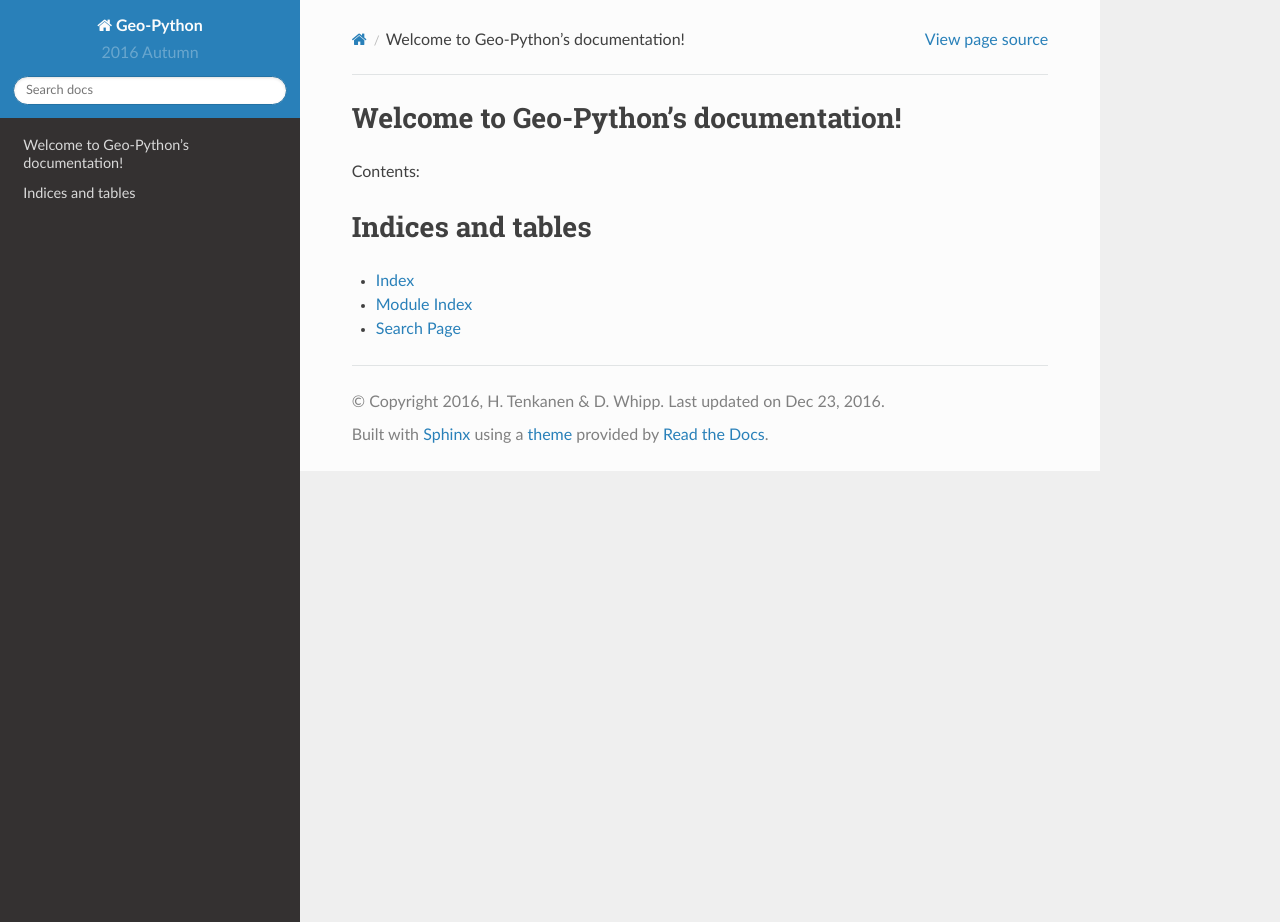
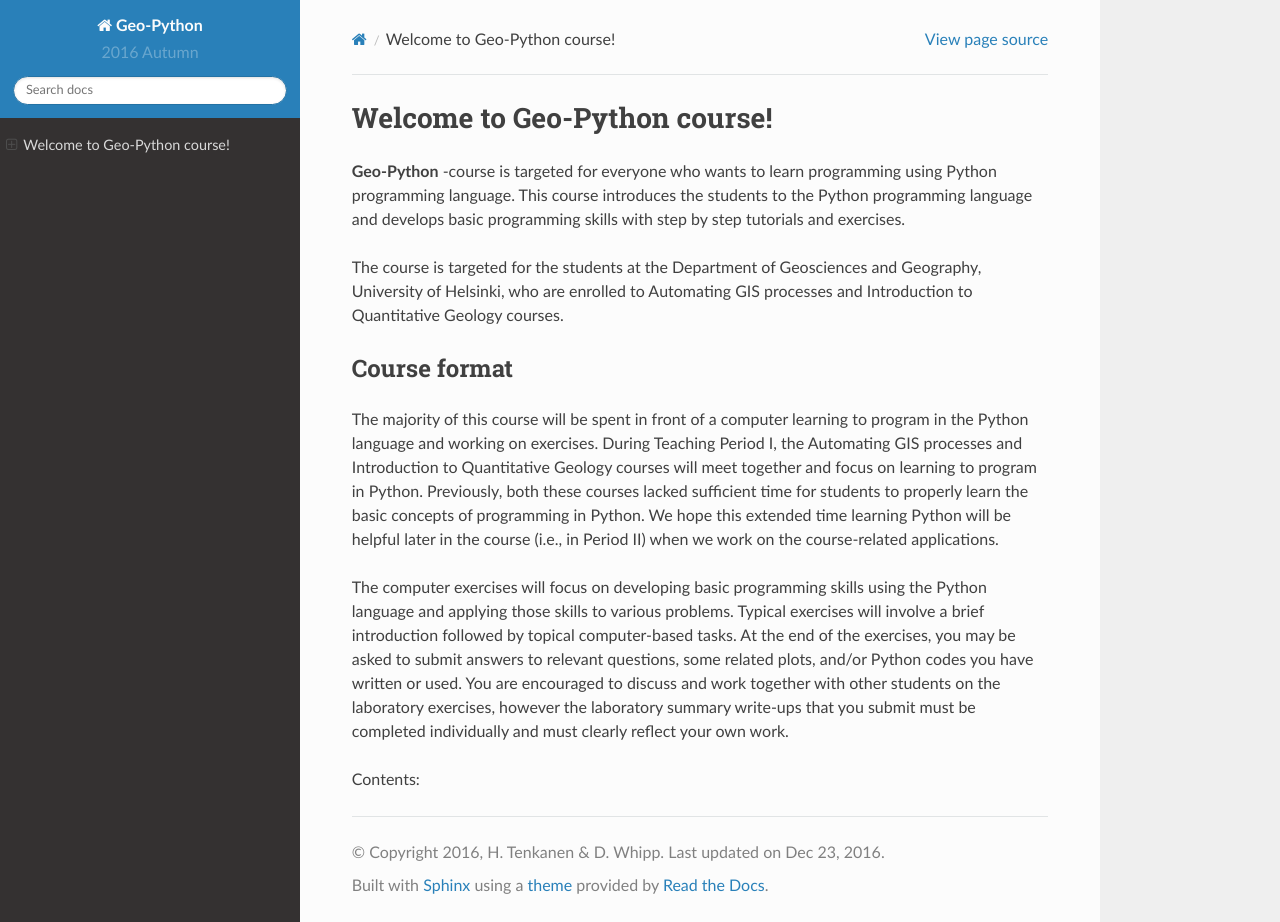
Before and after one commit to geo-python/2016, a Sphinx documentation site: the page built from source/index.rst, in a window 1280 px wide and 922 px high. Built offline with Sphinx 7.4.7 and the Read the Docs theme 2.0.0, drawn with Linux system fonts in a browser that asks for light colours.

Commit message:
Added intro text

```diff
--- a/source/index.rst
+++ b/source/index.rst
@@ -1,21 +1,27 @@
-.. Geo-Python documentation master file, created by
-   sphinx-quickstart on Fri Dec 23 13:32:48 2016.
-   You can adapt this file completely to your liking, but it should at least
-   contain the root `toctree` directive.
+Welcome to Geo-Python course!
+=============================
 
-Welcome to Geo-Python's documentation!
-======================================
+**Geo-Python** -course is targeted for everyone who wants to learn programming using Python programming language. This course introduces the students to the
+Python programming language and develops basic programming skills with step by step tutorials and exercises.
+
+The course is targeted for the students at the Department of Geosciences and Geography, University of Helsinki, who are enrolled to Automating GIS processes and Introduction
+to Quantitative Geology courses.
+
+Course format
+-------------
+
+The majority of this course will be spent in front of a computer learning to program in the Python language and working on exercises.
+During Teaching Period I, the Automating GIS processes and Introduction to Quantitative Geology courses will meet together and focus on learning to program in Python.
+Previously, both these courses lacked sufficient time for students to properly learn the basic concepts of programming in Python. We hope this extended time learning
+Python will be helpful later in the course (i.e., in Period II) when we work on the course-related applications.
+
+The computer exercises will focus on developing basic programming skills using the Python language and applying those skills to various problems.
+Typical exercises will involve a brief introduction followed by topical computer-based tasks. At the end of the exercises, you may be asked to submit
+answers to relevant questions, some related plots, and/or Python codes you have written or used. You are encouraged to discuss and work together with other
+students on the laboratory exercises, however the laboratory summary write-ups that you submit must be completed individually and must clearly reflect your own work.
+
 
 Contents:
 
 .. toctree::
    :maxdepth: 2
-
-
-
-Indices and tables
-==================
-
-* :ref:`genindex`
-* :ref:`modindex`
-* :ref:`search`
```
